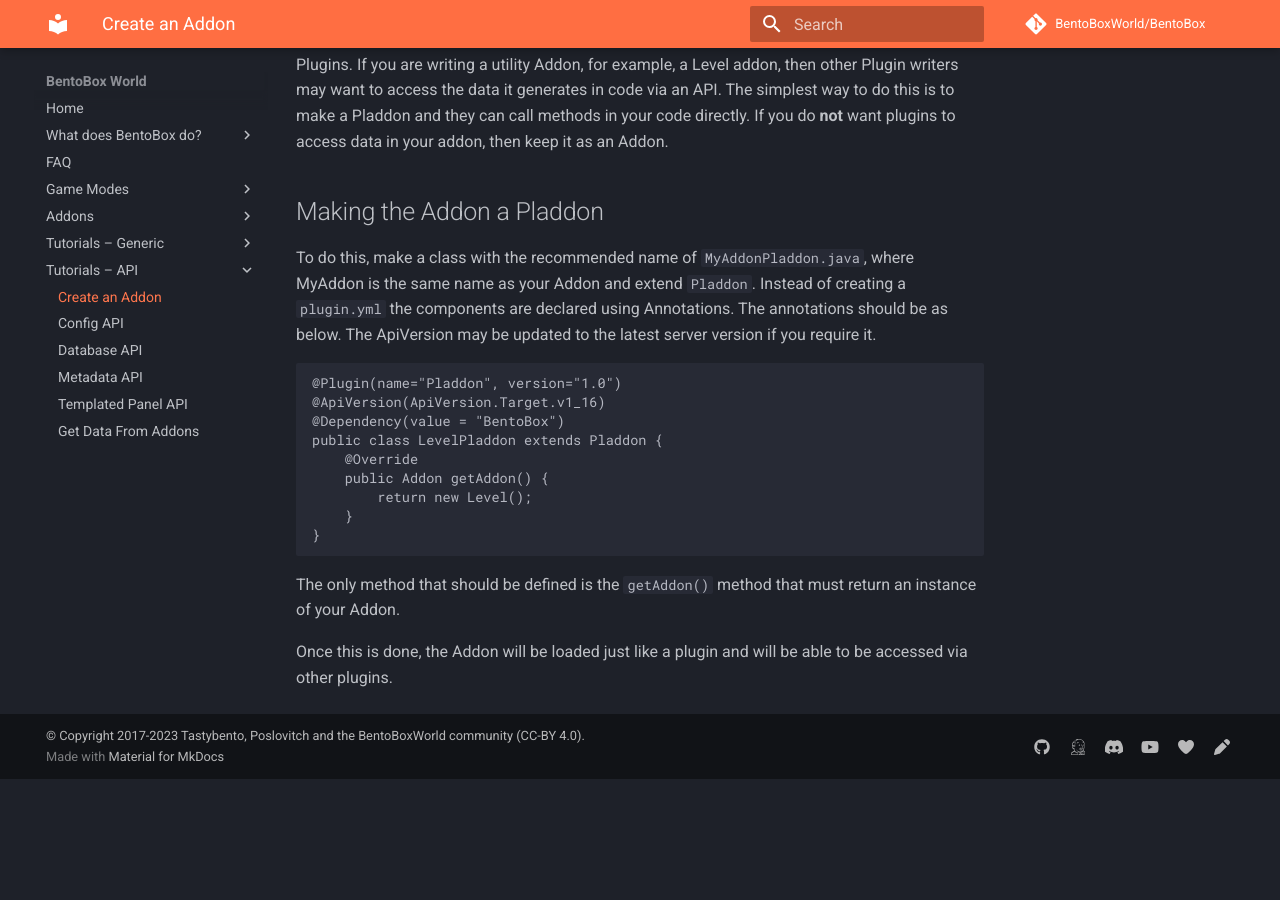
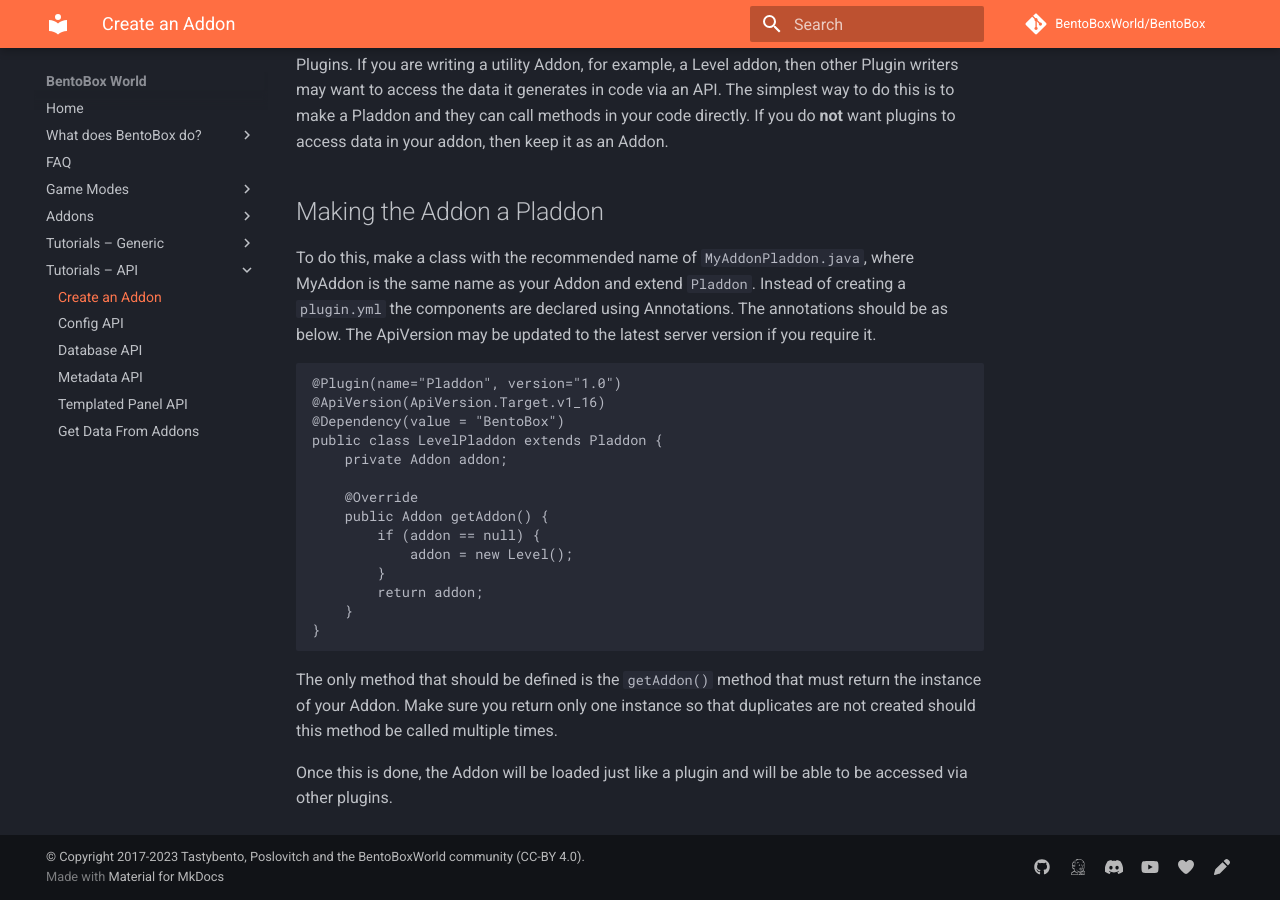
Before and after one commit to BentoBoxWorld/docs, an MkDocs documentation site: the page built from docs/Tutorials/api/Create-an-addon.md, in a window 1280 px wide and 900 px high, scrolled down 6433 px. Built offline with MkDocs 1.6.1 and Material for MkDocs 9.7.7, drawn with Linux system fonts in a browser that asks for light colours; comment, search, counter and statistics services are not loaded; before the commit the page ends 7212 px from its top, so only the background shows below that.

Commit message:
Clarified Pladdon creation.

````diff
--- a/docs/Tutorials/api/Create-an-addon.md
+++ b/docs/Tutorials/api/Create-an-addon.md
@@ -382,13 +382,18 @@ To do this, make a class with the recommended name of `MyAddonPladdon.java`, whe
 @ApiVersion(ApiVersion.Target.v1_16)
 @Dependency(value = "BentoBox")
 public class LevelPladdon extends Pladdon {
+    private Addon addon;
+
     @Override
     public Addon getAddon() {
-        return new Level();
+        if (addon == null) {
+            addon = new Level();
+        }
+        return addon;
     }
 }
 ```
 
-The only method that should be defined is the `getAddon()` method that must return an instance of your Addon.
+The only method that should be defined is the `getAddon()` method that must return the instance of your Addon. Make sure you return only one instance so that duplicates are not created should this method be called multiple times.
 
 Once this is done, the Addon will be loaded just like a plugin and will be able to be accessed via other plugins.
````
